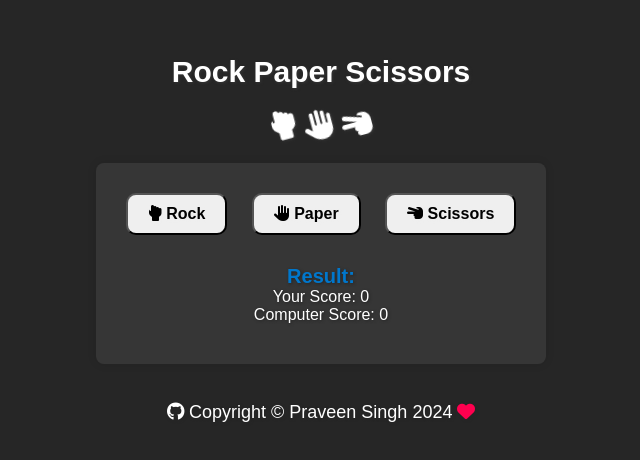
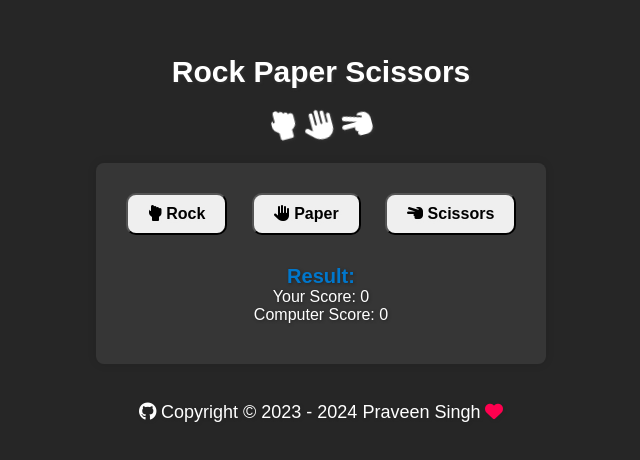
Before and after one commit to PraveenSinghKshatri/rock-paper-scissors, a plain HTML site: page index.html in a window 1280 px wide. Shown: the part 152-612 px from the top of the page, without its empty margins (319-959 px from the left). Drawn offline with Linux system fonts and the light colour scheme.

Commit message:
footer adjustment

```diff
--- a/index.html
+++ b/index.html
@@ -27,9 +27,7 @@
     </div>
 
     <footer id="footer">
-        <p><i class="fa-brands fa-github fa-beat"></i> Copyright &copy; Praveen Singh <script>
-            document.write(new Date().getFullYear())
-          </script> <i class="fa-solid fa-heart fa-beat" style="color: #ff004f;"></i></a></p>
+        <p><i class="fa-brands fa-github fa-beat"></i> Copyright &copy; <span id="copyright-year"></span> Praveen Singh <i class="fa-solid fa-heart fa-beat" style="color: #ff004f;"></i></a></p>
     </footer>
 
     <!-- This is JS -->
--- a/script.js
+++ b/script.js
@@ -116,3 +116,10 @@ function resetGame() {
     playerScoreDisplay.textContent = `Your Score: ${playerScore}`;
     computerScoreDisplay.textContent = `Computer Score: ${computerScore}`;
 }
+
+// JavaScript to display the range of years in the copyright notice
+ const copyrightYearElement = document.getElementById('copyright-year');
+ const startYear = 2023;
+ const currentYear = new Date().getFullYear();
+ const yearRange = (startYear === currentYear) ? currentYear : `${startYear} - ${currentYear}`;
+ copyrightYearElement.textContent = yearRange;
```
